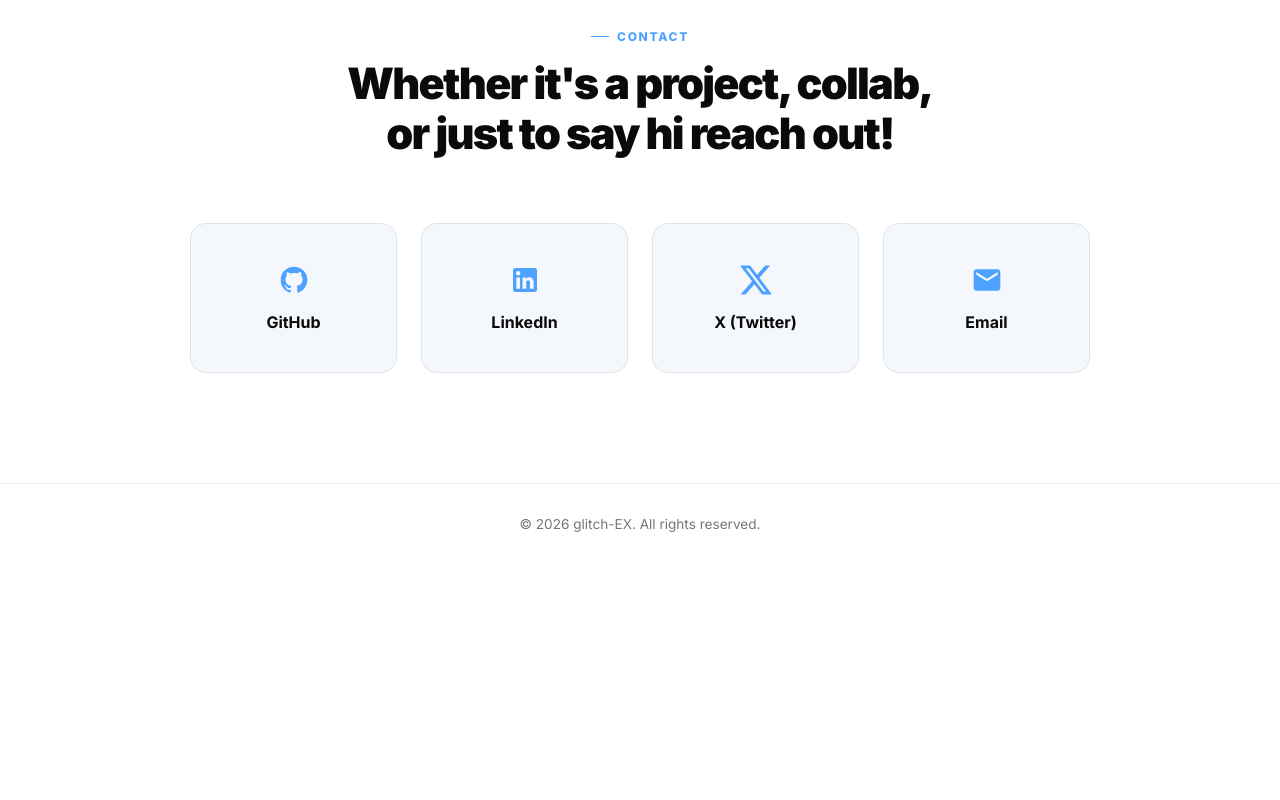
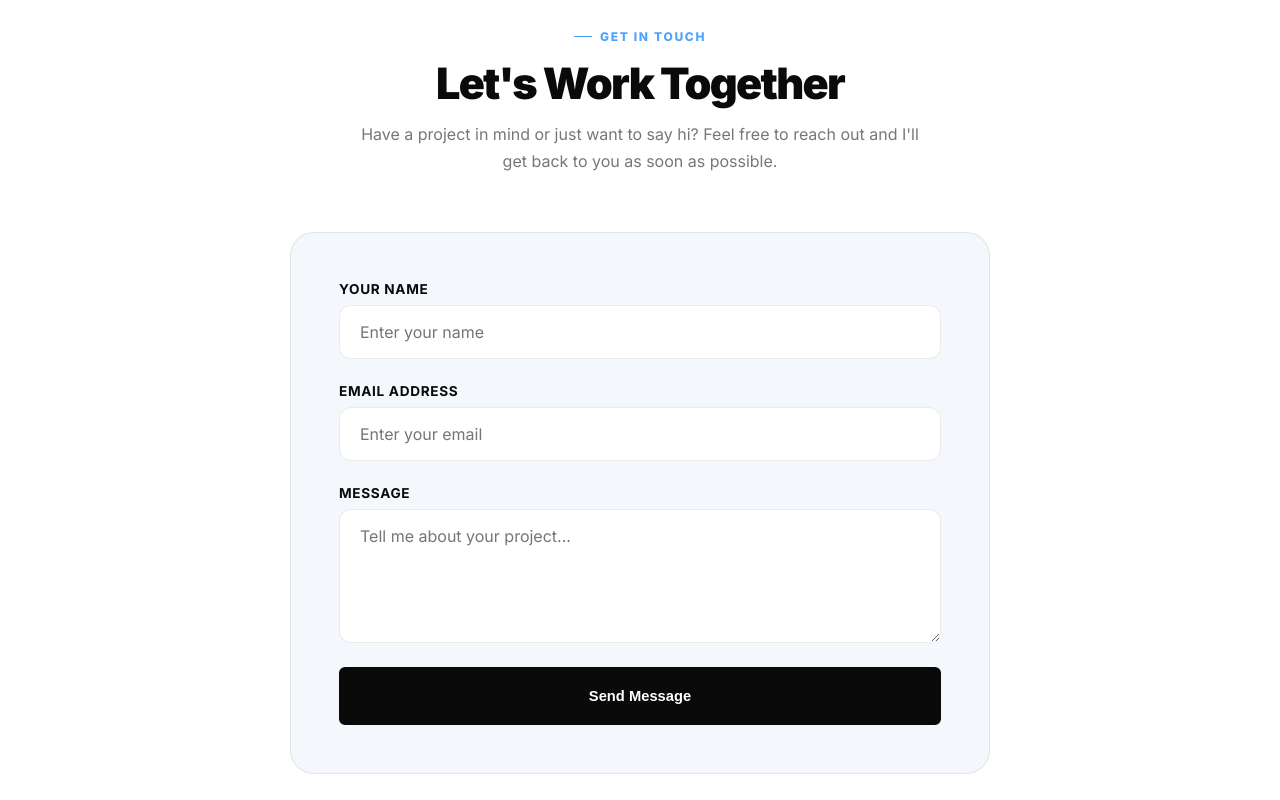
Before and after one commit to Glitch8x/glitch, a website built with Vite: page index.html in a window 1280 px wide. Shown: the part 4520-5320 px from the top of the page. Before the commit the page ends 5084 px from the top, so only its background shows below. Built offline with nearby package versions, Linux system fonts and the light colour scheme.

Commit message:
Implement 'Let's Work' section with contact form

```diff
--- a/index.html
+++ b/index.html
@@ -373,8 +373,27 @@
     <!-- =================== CONTACT =================== -->
     <section id="contact" class="section">
       <div class="wrap center">
-        <p class="label">Contact</p>
-        <h2 class="heading">Whether it's a project, collab,<br>or just to say hi reach out!</h2>
+        <p class="label">Get in Touch</p>
+        <h2 class="heading">Let's Work Together</h2>
+        <p class="sub mx-auto">Have a project in mind or just want to say hi? Feel free to reach out and I'll get back to you as soon as possible.</p>
+
+        <div class="contact-form-wrap">
+          <form action="https://formspree.io/f/mjvvpoyz" method="POST" class="contact-form">
+            <div class="form-group">
+              <label for="name">Your Name</label>
+              <input type="text" id="name" name="name" placeholder="Enter your name" required>
+            </div>
+            <div class="form-group">
+              <label for="email">Email Address</label>
+              <input type="email" id="email" name="email" placeholder="Enter your email" required>
+            </div>
+            <div class="form-group">
+              <label for="message">Message</label>
+              <textarea id="message" name="message" rows="5" placeholder="Tell me about your project..." required></textarea>
+            </div>
+            <button type="submit" class="btn btn--outline" style="width: 100%; padding: 1.2rem;">Send Message</button>
+          </form>
+        </div>
         <div class="contact-links">
           <a href="https://github.com/Glitch8x" target="_blank">
             <svg xmlns="http://www.w3.org/2000/svg" width="32" height="32" viewBox="0 0 24 24" fill="currentColor" style="margin-bottom: 1rem; color: var(--blue);">
--- a/script.js
+++ b/script.js
@@ -81,7 +81,7 @@ document.addEventListener('DOMContentLoaded', () => {
   // ===================================================
   // SCROLL REVEALS
   // ===================================================
-  const scrollTargets = document.querySelectorAll('.project, .skill-card, .about__img-wrap, .about__text, .contact-links, .heading');
+  const scrollTargets = document.querySelectorAll('.project, .skill-card, .about__img-wrap, .about__text, .contact-links, .contact-form-wrap, .heading');
 
   scrollTargets.forEach(el => {
     el.style.opacity = '0';
--- a/style.css
+++ b/style.css
@@ -592,11 +592,59 @@ p {
 /* ===================================================
    CONTACT
    =================================================== */
+.contact-form-wrap {
+    max-width: 700px;
+    margin: 0 auto 5rem;
+    text-align: left;
+    background: var(--surface);
+    padding: 3rem;
+    border-radius: 24px;
+    border: 1px solid var(--border);
+}
+
+.contact-form {
+    display: flex;
+    flex-direction: column;
+    gap: 1.5rem;
+}
+
+.form-group {
+    display: flex;
+    flex-direction: column;
+    gap: .5rem;
+}
+
+.form-group label {
+    font-size: .85rem;
+    font-weight: 700;
+    color: var(--text);
+    text-transform: uppercase;
+    letter-spacing: .05em;
+}
+
+.form-group input,
+.form-group textarea {
+    background: var(--bg);
+    border: 1px solid var(--border);
+    padding: 1rem 1.25rem;
+    border-radius: 12px;
+    font-family: inherit;
+    font-size: 1rem;
+    color: var(--text);
+    transition: all .2s;
+}
+
+.form-group input:focus,
+.form-group textarea:focus {
+    outline: none;
+    border-color: var(--blue);
+    box-shadow: 0 0 0 4px var(--blue-bg);
+}
+
 .contact-links {
     display: grid;
     grid-template-columns: repeat(auto-fit, minmax(200px, 1fr));
     gap: 1.5rem;
-    margin-top: 4rem;
     max-width: 900px;
     margin-left: auto;
     margin-right: auto;
```
